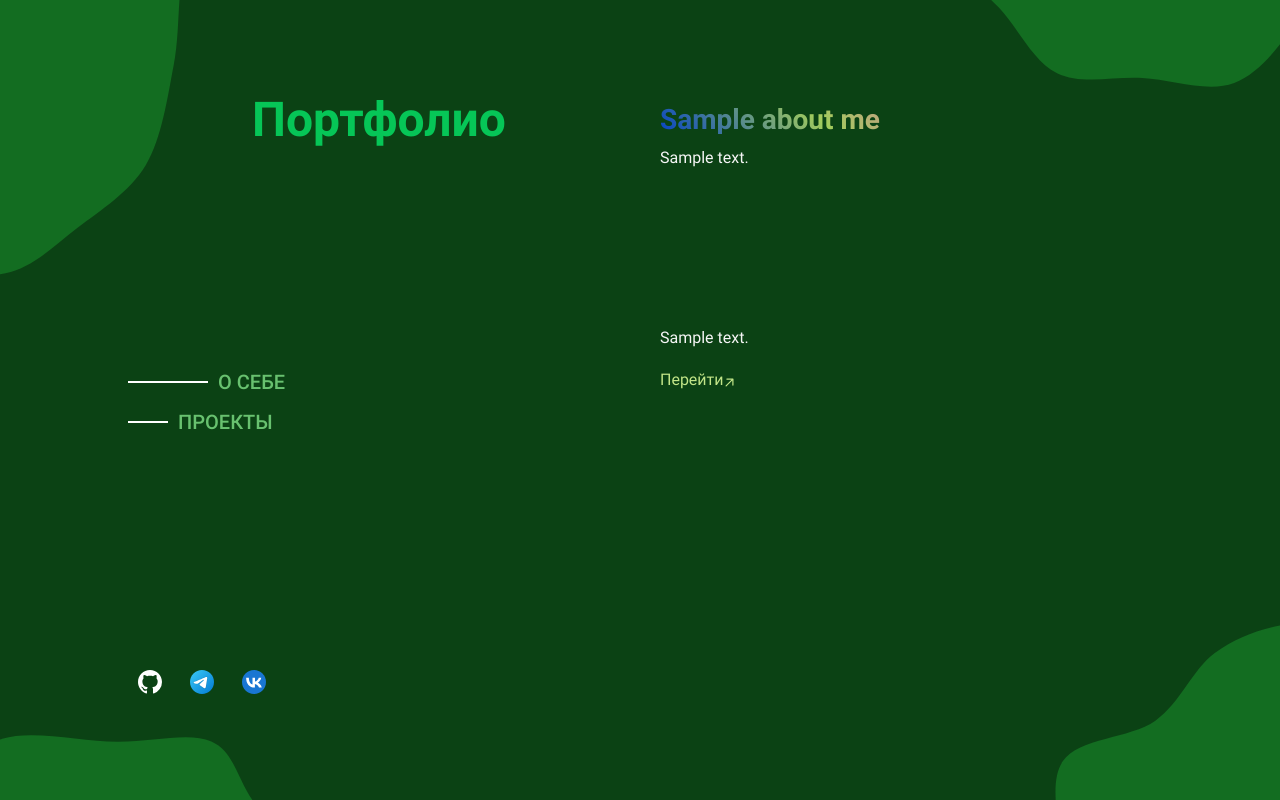
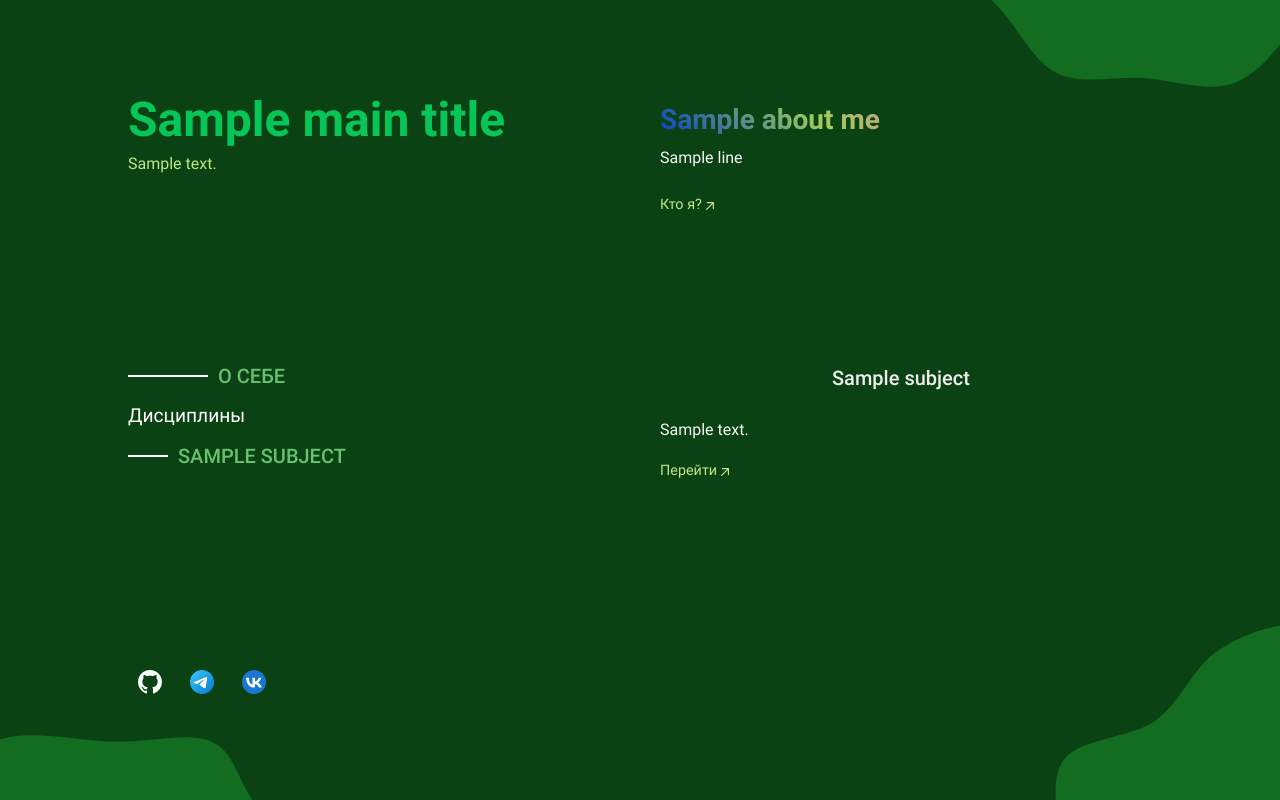
Before and after one commit to st0rmbtw/portfolio-site, a Flask app: template templates/index.html in a window 1280 px wide. Run offline with Flask 3, Linux system fonts and the light colour scheme; the template is opened without the code that fills it: most values are stand-ins (such as "Sample title", 1, 10 or a date in 2020); parts of the project's set-up code (start-up, migrations or seed data) failed here and were passed over; some web fonts are replaced.

Commit message:
Update site

```diff
--- a/scss/_utils.scss
+++ b/scss/_utils.scss
@@ -1,3 +1,7 @@
+.flex {
+    display: flex;
+}
+
 .row {
     display: flex;
     flex-direction: row;
@@ -22,6 +26,14 @@
 
 .self-center {
     align-self: center;
+}
+
+.w-full {
+    width: 100%;
+}
+
+.h-full {
+    height: 100%;
 }
 
 .gap-1 {
--- a/scss/index.scss
+++ b/scss/index.scss
@@ -37,11 +37,14 @@ body {
     color: white;
 }
 
-#title {
+#site_info__title {
     font-size: 4em;
-    align-self: center;
     font-weight: 700;
     color: #06c657;
+}
+
+#site_info__description {
+    color: #c2e588
 }
 
 #container {
@@ -78,9 +81,6 @@ body {
 }
 
 .navigation__item {
-    display: flex;
-    flex-direction: row;
-    align-items: center;
     gap: 10px;
 
     margin-top: 1em;
@@ -98,6 +98,12 @@ body {
 
 .navigation__item.selected > .navigation__item_line {
     width: 80px;
+}
+
+.navigation__subtitle {
+    font-size: 1.2rem;
+    // color: #FFFBCE;
+    color: #fff;
 }
 
 .navigation__item_line {
@@ -134,7 +140,7 @@ body {
 }
 
 .project__item {
-    font-size: 1.25em;
+    font-size: 1.25rem;
 }
 
 .card {
@@ -149,16 +155,17 @@ body {
     backdrop-filter: blur(5px);
 }
 
-.project__item a:hover + .arrow {
-    transform: translateX(2.5px) translateY(-2.5px);
+.link_container a:hover + .arrow {
+    transform: translateX(3px) translateY(-3px);
 }
 
-.project__item a:hover {
+.link_container a:hover {
     text-decoration: underline;
 }
 
-.project__item a {
+.link_container a {
     color: #c2e588;
+    font-size: 1rem;
 }
 
 .arrow {
@@ -166,7 +173,7 @@ body {
     height: 20px;
     transition: transform .15s cubic-bezier(.4, 0, .2, 1);
     color: #c2e588;
-    transform: translateX(-2.5px) translateY(2.5px);
+    // transform: translateX(-1px) translateY(1px);
 }
 
 #author__name {
@@ -217,8 +224,15 @@ body {
 
 #no-projects-yet {
     color: #aaa;
-    font-size: 1.5rem;
+    font-size: 1.25rem;
     font-weight: 400;
+}
+
+.info-block__title {
+    font-weight: 500;
+    font-size: 1.75rem;
+    color: #eee;
+    padding-bottom: 24px;
 }
 
 @media only screen and (max-width: 1594px) {
@@ -235,7 +249,7 @@ body {
     }
 }
 
-@media only screen and (max-width: 1420px) {
+@media only screen and (max-width: 1440px) {
     #author__name {
         font-size: 2.5rem;
     }
@@ -248,7 +262,7 @@ body {
 }
 
 @media only screen and (max-width: 1330px) {
-    #title {
+    #site_info__title {
         font-size: 3em;
     }
 
@@ -270,7 +284,19 @@ body {
         font-size: 1.25rem;
     }
 
+    .link_container a {
+        font-size: 0.9rem;
+    }
+
     .project__item {
+        font-size: 1rem;
+    }
+
+    .info-block__title {
+        font-size: 1.25rem;
+    }
+
+    #no-projects-yet {
         font-size: 1rem;
     }
 
@@ -286,7 +312,7 @@ body {
 }
 
 @media only screen and (max-width: 1050px) {
-    #title {
+    #site_info__title {
         font-size: 2em;
     }
 
@@ -301,7 +327,7 @@ body {
     }
 
     #author__description {
-        font-size: 0.75rem;
+        font-size: 0.85rem;
     }
 
     .navigation__item {
@@ -309,6 +335,10 @@ body {
     }
 
     .project__item {
+        font-size: 0.85rem;
+    }
+
+    .link_container a {
         font-size: 0.75rem;
     }
 
--- a/src/main.py
+++ b/src/main.py
@@ -1,4 +1,4 @@
-from flask import Flask, render_template
+from flask import Flask, render_template, request
 from pathlib import Path
 import json
 
@@ -21,15 +21,20 @@ def emojify(text: str) -> str:
 
 dotenv_values = {}
 
-with open(root_dir.joinpath('.env'), "r") as f:
-    for line in f.readlines():
-        values = line.rstrip().split('=')
-        if len(values) == 2:
-            dotenv_values[values[0]] = values[1]
+dotenv_file = root_dir.joinpath('.env')
 
-DEBUG = bool(int(dotenv_values.get("DEBUG", "0")))
+if dotenv_file.is_file():
+    with open(dotenv_file, "r") as f:
+        for line in f.readlines():
+            values = line.rstrip().split('=')
+            if len(values) == 2:
+                dotenv_values[values[0]] = values[1]
+
+DEBUG = bool(int(dotenv_values.get("DEBUG", "1")))
 HOST = dotenv_values.get("HOST", "127.0.0.1")
 PORT = int(dotenv_values.get("PORT", 7777))
+
+info_json_file = root_dir.joinpath("info.json")
 
 app = Flask(
     "Portfolio Website",
@@ -39,10 +44,11 @@ app = Flask(
 
 @app.route('/')
 def index():
-    with open(root_dir.joinpath("info.json"), "r", encoding="utf-8") as f:
+    with open(info_json_file, "r", encoding="utf-8") as f:
         context = json.loads(f.read())
         if context['about_me']['description']:
-            context['about_me']['description'] = emojify(context['about_me']['description'])
+            for i, line in enumerate(context['about_me']['description']):
+                context['about_me']['description'][i] = emojify(line)
 
     return render_template("index.html", **context)
 
--- a/templates/index.html
+++ b/templates/index.html
@@ -10,16 +10,25 @@
     <div id="container">
         <header id="left">
             <div id="left_container">
-                <span id="title">Портфолио</span>
+                <div id="site_info" class="column gap-12">
+                    <span id="site_info__title">{{ main_title }}</span>
+                    <span id="site_info__description">{{ main_description }}</span>
+                </div>
+
                 <div id="navigation column">
-                    <div class="navigation__item row selected">
+                    <div class="navigation__item row items-center selected">
                         <div class="navigation__item_line"></div>
                         <a class="reset-a" href="#about-me">О себе</a>
                     </div>
-                    <div class="navigation__item row">
+                    <div class="flex w-full">
+                        <div class="navigation__subtitle">Дисциплины</div>
+                    </div>
+                    {% for subject in subjects %}
+                        <div class="navigation__item row items-center">
                             <div class="navigation__item_line"></div>
-                        <a class="reset-a" href="#projects">Проекты</a>
+                            <a class="reset-a" href="#{{ subject.id }}">{{ subject.name }}</a>
                         </div>
+                    {% endfor %}
                 </div>
                 <div class="row gap-8">
                     <div class="social_card">
@@ -46,29 +55,45 @@
                 </div>
             </div>
         </header>
-        <main id="right">
+        <main id="right" class="column">
             <section class="info-block card column" id="about-me">
                 <span id="author__name">{{ about_me.name }}</span>
                 <br>
-                <div id="author__description", class="row items-center gap-5">{{ about_me.description|safe }}</div>
+                {% for line in about_me.description %}
+                    <div id="author__description", class="row items-center gap-5">{{ line|safe }}</div>
+                    {% if loop.index != about_me.description|length %}
+                        <br>
+                    {% endif %}
+                {% endfor %}
+                <br>
+                <br>
+                <div class="row link_container">
+                    <a class="reset-a link" href="https://disk.yandex.ru/i/r_daajba3Hjtmg" target="_blank" rel="noopener noreferrer">Кто я?</a>
+                    <svg xmlns="http://www.w3.org/2000/svg" viewBox="0 0 20 20" fill="currentColor" class="arrow" aria-hidden="true" data-darkreader-inline-fill="" style="--darkreader-inline-fill: currentColor;"><path fill-rule="evenodd" d="M5.22 14.78a.75.75 0 001.06 0l7.22-7.22v5.69a.75.75 0 001.5 0v-7.5a.75.75 0 00-.75-.75h-7.5a.75.75 0 000 1.5h5.69l-7.22 7.22a.75.75 0 000 1.06z" clip-rule="evenodd"></path></svg>
+                </div>
             </section>
 
-            <section class="info-block column" id="projects">
-                {% for project in projects %}
+            {% for subject in subjects %}
+                <section class="info-block column" id="{{ subject.id }}">
+                    <span class="info-block__title self-center">{{ subject.name }}</span>
+                    {% for project in subject.projects %}
                         <div class="project__item card column gap-26">
                             {{ project.description }}
 
                             {% if project.url is not none %}
-                            <div class="row">
+                                <div class="row link_container">
                                     <a class="reset-a" href="{{ project.url }}" target="_blank" rel="noopener noreferrer">Перейти</a>
                                     <svg xmlns="http://www.w3.org/2000/svg" viewBox="0 0 20 20" fill="currentColor" class="arrow" aria-hidden="true" data-darkreader-inline-fill="" style="--darkreader-inline-fill: currentColor;"><path fill-rule="evenodd" d="M5.22 14.78a.75.75 0 001.06 0l7.22-7.22v5.69a.75.75 0 001.5 0v-7.5a.75.75 0 00-.75-.75h-7.5a.75.75 0 000 1.5h5.69l-7.22 7.22a.75.75 0 000 1.06z" clip-rule="evenodd"></path></svg>
                                 </div>
                             {% endif %}
                         </div>
                     {% else %}
+                        <div class="column w-full items-center gap-12">
                             <span id="no-projects-yet">Проектов пока нет</span>
+                        </div>
                     {% endfor %}
                 </section>
+            {% endfor %}
         </main>
     </div>
 
```
Also changed, not shown: static/css/404.css, static/css/index.css, static/svg/background.svg, 1 other file. Lines whose indentation alone changed are shown as unchanged.
